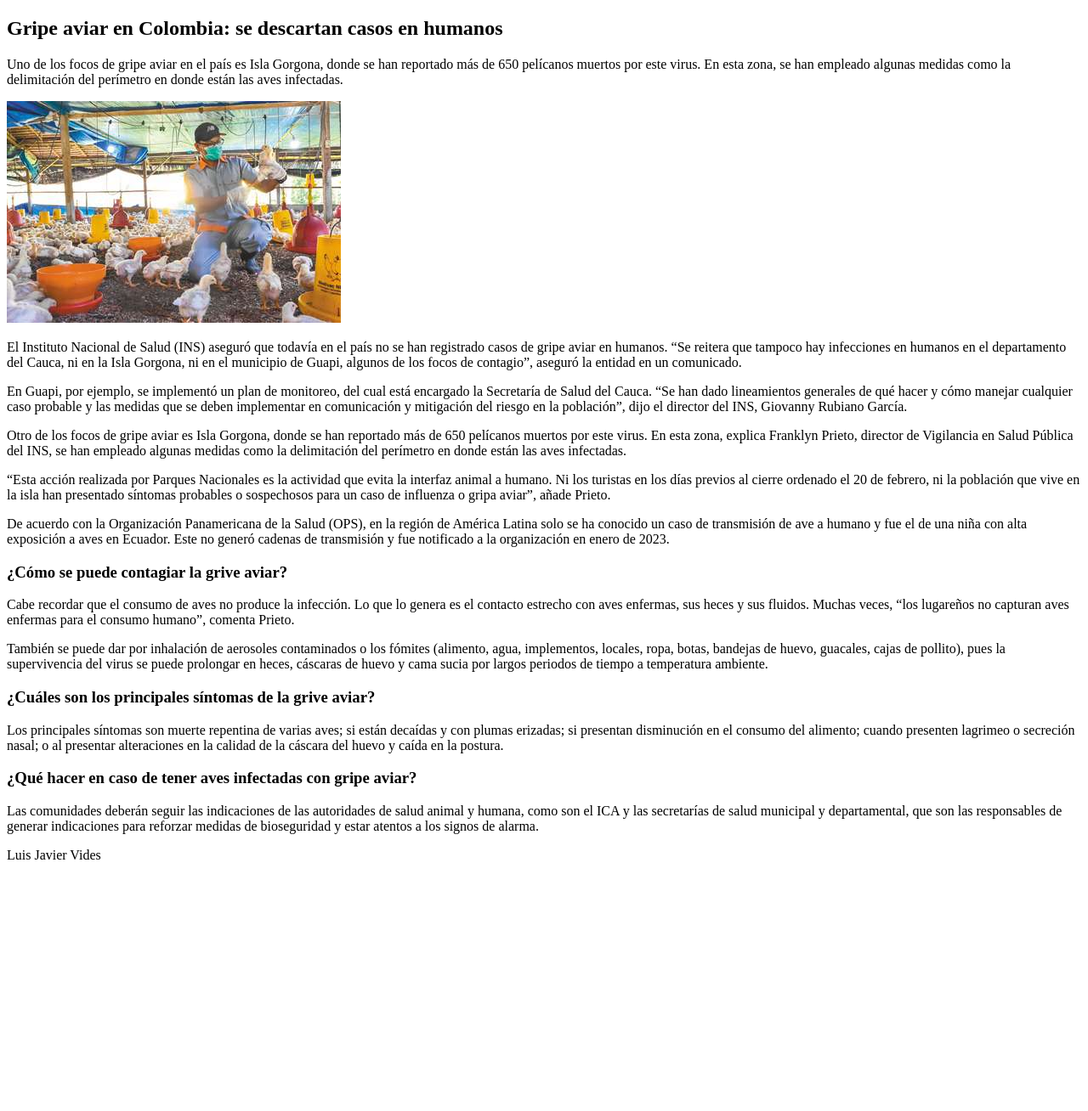
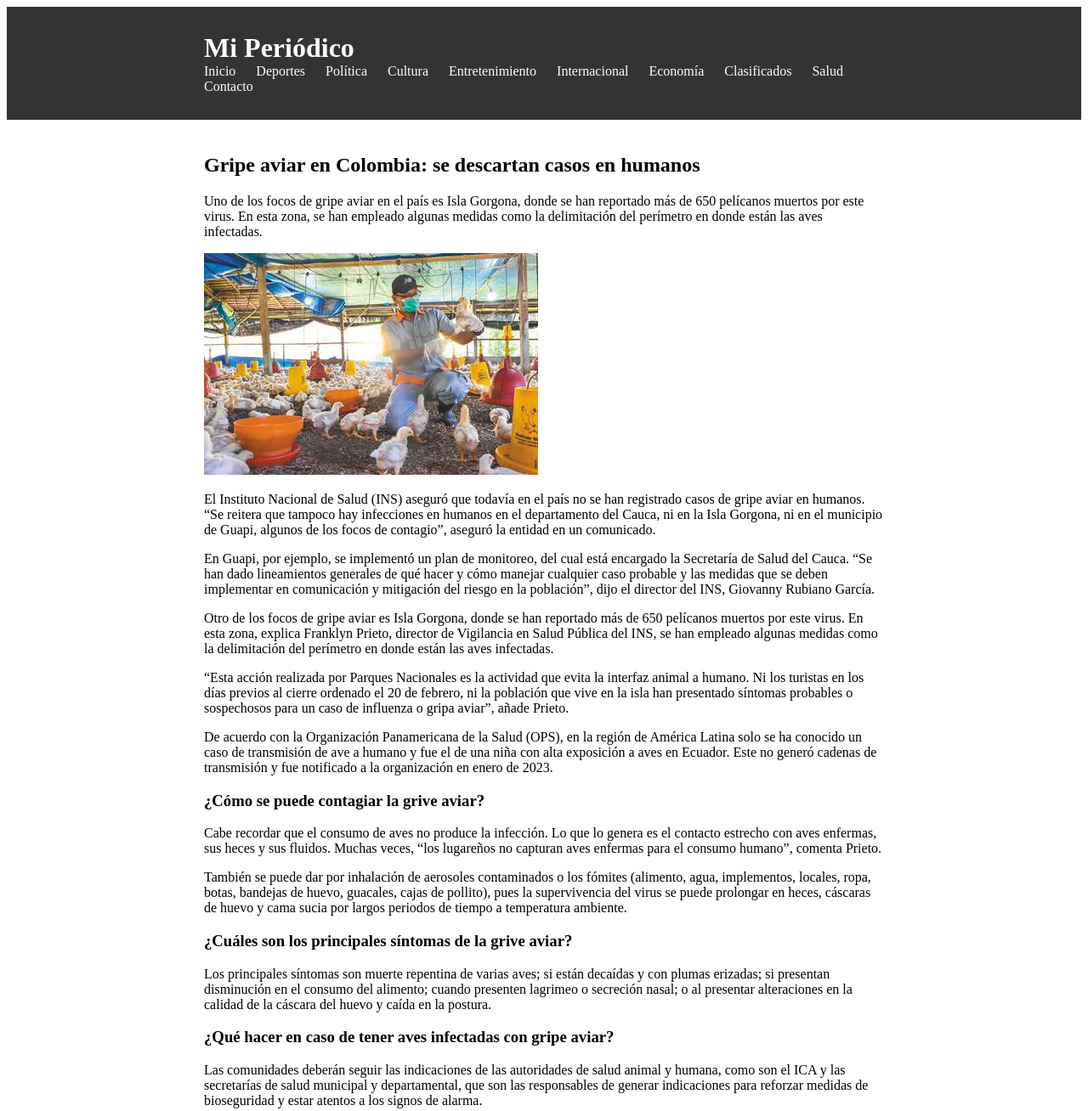
Before and after one commit to JorgeMesaNob/Salud, a plain HTML site: page index.html in a window 1280 px wide. Shown: the top 1308 px of the page at 85% size. Before the commit the page ends 1032 px from the top, so only its background shows below. Drawn offline with Linux system fonts and the light colour scheme.

Commit message:
Actualizar index.html

```diff
--- a/index.html
+++ b/index.html
@@ -23,6 +23,89 @@
         }
     }
 </script>
+    <style>
+      /* Estilos para el encabezado */
+      header {
+        background-color: #333;
+        color: #fff;
+        padding: 10px;
+      }
+      header h1 {
+        margin: 0;
+      }
+      header nav ul {
+        list-style: none;
+        margin: 0;
+        padding: 0;
+      }
+      header nav li {
+        display: inline-block;
+        margin-right: 20px;
+      }
+      header nav li:last-child {
+        margin-right: 0;
+      }
+      header nav a {
+        color: #fff;
+        text-decoration: none;
+      }
+      /* Estilos para el contenido */
+      .container {
+        max-width: 800px;
+        margin: 0 auto;
+        padding: 20px;
+      }
+      .article {
+        margin-bottom: 40px;
+        border-bottom: 1px solid #ccc;
+        padding-bottom: 20px;
+      }
+      .article h2 {
+        margin-top: 0;
+      }
+      .article img {
+        max-width: 100%;
+        height: auto;
+        margin-bottom: 20px;
+      }
+      .article p {
+        line-height: 1.5;
+      }
+      /* Estilos para el pie de página */
+      footer {
+        background-color: #333;
+        color: #fff;
+        padding: 10px;
+        text-align: center;
+      }
+      footer p {
+        margin: 0;
+      }
+    </style>
+  </head>
+  <body>
+    <header>
+      <div class="container">
+        <h1>Mi Periódico</h1>
+        <nav>
+          <ul>
+    <li><a href="https://jorgemesanob.github.io/Peri-dico/">Inicio</a></li>
+ <li><a href="https://jorgemesanob.github.io/DEPORTES/">Deportes</a></li>
+            <li><a href="https://jorgemesanob.github.io/Politica/">Política</a></li>
+            <li><a href="https://jorgemesanob.github.io/Cultural/">Cultura</a></li>
+            <li><a href="https://jorgemesanob.github.io/Entretenimiento/">Entretenimiento</a></a></li>
+            <li><a href="https://jorgemesanob.github.io/Internacional/">Internacional</a></li>
+            <li><a href="https://jorgemesanob.github.io/Economia/">Economía</a></li>
+            <li><a href="https://jorgemesanob.github.io/Clasificados/">Clasificados</a></li>
+            <li><a href="https://jorgemesanob.github.io/Salud/">Salud</a></li>
+            <li><a href="#">Contacto</a></li>
+          </ul>
+        </nav>
+      </div>
+    </header>
+    <div class="container">
+      <main>
+
     </head>
     <meta name="viewport" content="width=device-width, initial-scale=1.0">
 </html>
```
